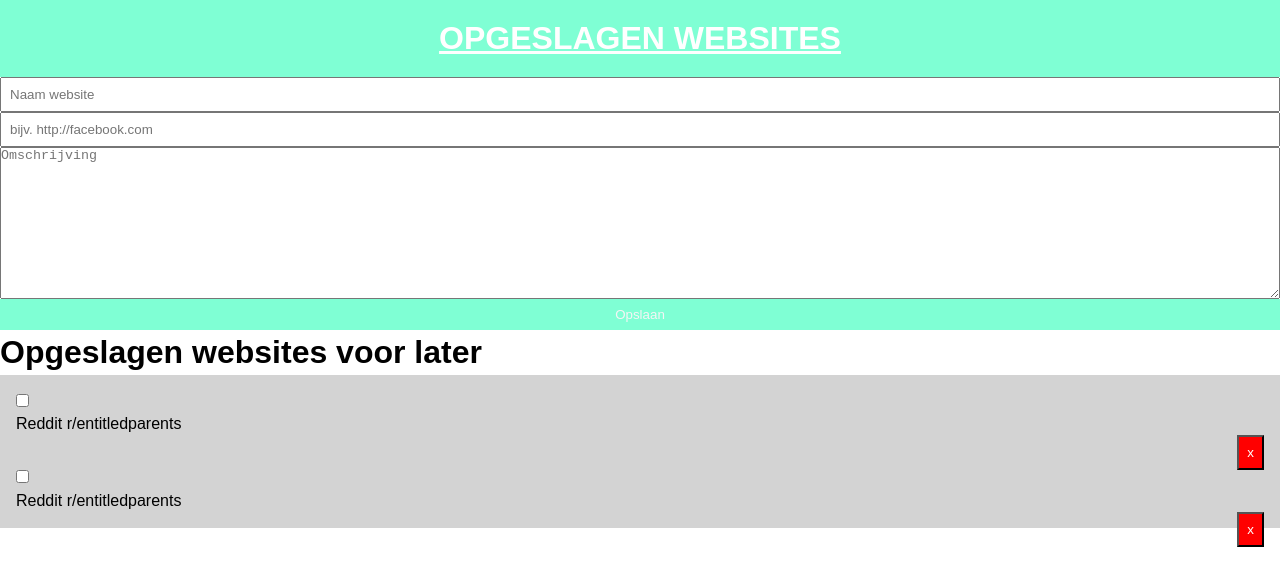
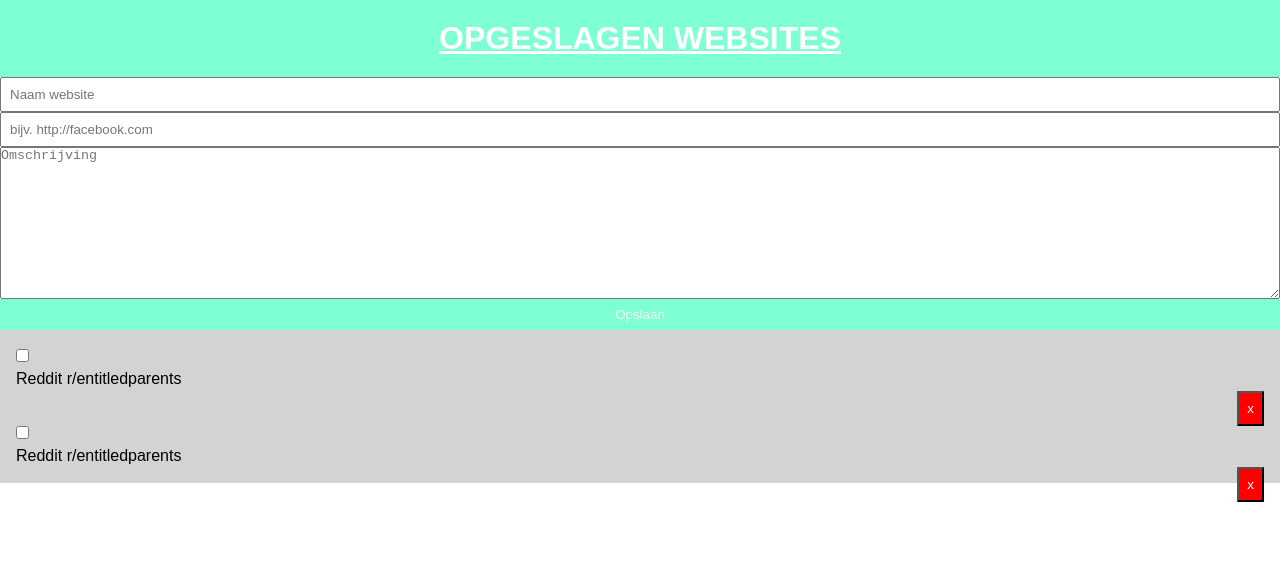
Before and after one commit to FaabsD/save-for-later-vue-fro, a Vue app: page / in a window 1280 px wide. Shown: the top 586 px of the page. Built offline with nearby package versions, Linux system fonts and the light colour scheme.

Commit message:
Update saves.vue

```diff
--- a/src/components/saves.vue
+++ b/src/components/saves.vue
@@ -1,6 +1,6 @@
 <template>
     <div>
-        <h1>Opgeslagen websites voor later</h1>
+        <!-- <h1>Opgeslagen websites voor later</h1> -->
         <div v-bind:key="save.id" v-for="save in saves">
             <SaveItem v-bind:save="save" v-on:del-save="$emit('del-save', save.id)" />
 
```
